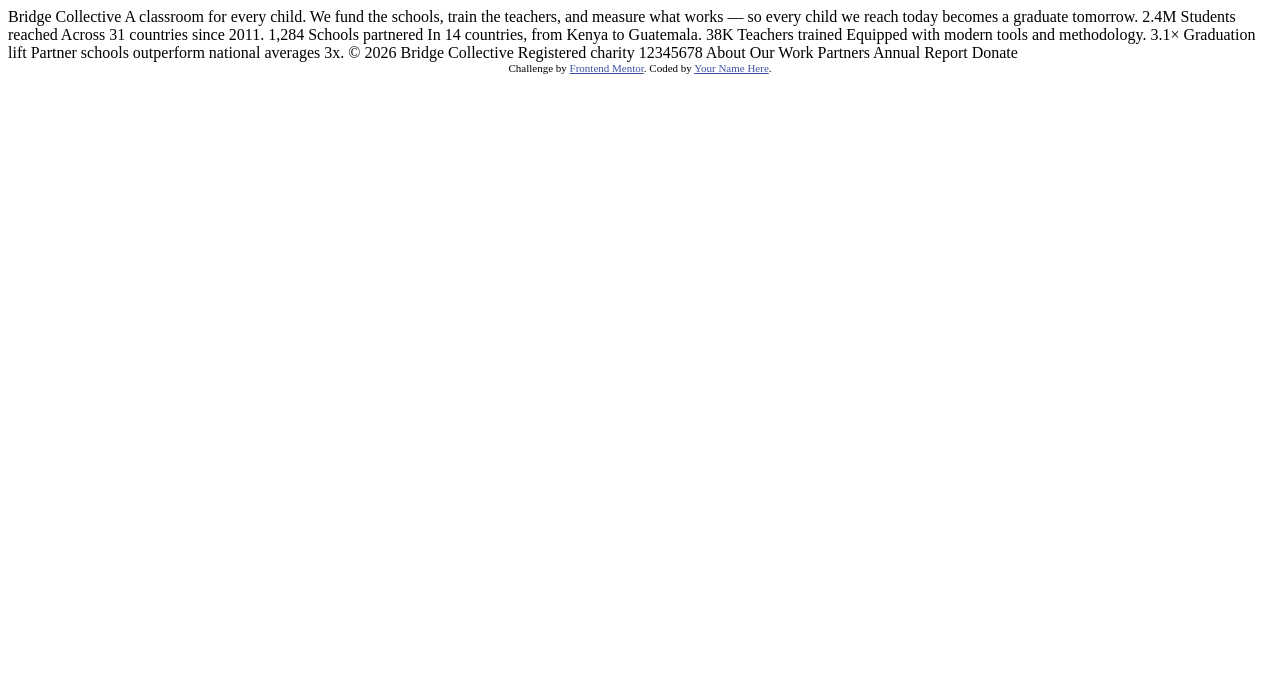
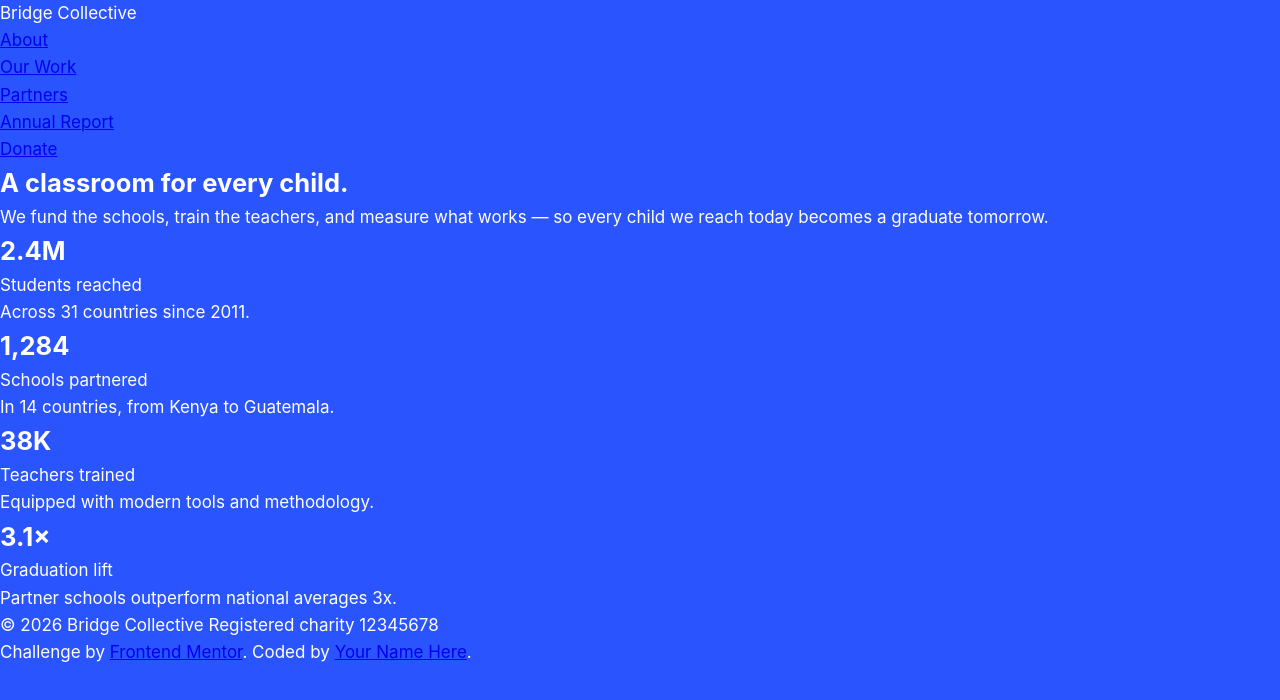
Before and after one commit to camila-da-paixao-mendes/grid-landing-page, a plain HTML site: page index.html in a window 1280 px wide. Drawn offline with Linux system fonts and the light colour scheme.

Commit message:
Adds HTML structure

```diff
--- a/index.html
+++ b/index.html
@@ -1,60 +1,69 @@
 <!DOCTYPE html>
 <html lang="en">
+
 <head>
   <meta charset="UTF-8">
-  <meta name="viewport" content="width=device-width, initial-scale=1.0"> <!-- displays site properly based on user's device -->
+  <meta name="viewport" content="width=device-width, initial-scale=1.0">
+  <!-- displays site properly based on user's device -->
 
   <link rel="icon" type="image/png" sizes="32x32" href="./assets/images/favicon-32x32.png">
+  <link rel="stylesheet" href="style.css">
 
   <title>Frontend Mentor | Grid landing page</title>
+</head>
 
-  <!-- Feel free to remove these styles or customise in your own stylesheet 👍 -->
-  <style>
-    .attribution { font-size: 11px; text-align: center; }
-    .attribution a { color: hsl(228, 45%, 44%); }
-  </style>
-</head>
 <body>
+  <header>
+    <nav>
+      <div class="nav-logo">Bridge Collective</div>
+      <ul class="nav-menu">
+        <li><a href="#about">About</a></li>
+        <li><a href="#work">Our Work</a></li>
+        <li><a href="#partners">Partners</a></li>
+        <li><a href="#report">Annual Report</a></li>
+        <li><a href="#donate">Donate</a></li>
+      </ul>
+    </nav>
+  </header>
+  <section class="hero">
+    <h1>A classroom for every child.</h1>
+    <p>We fund the schools, train the teachers, and measure what works — so every child we reach today becomes a graduate
+    tomorrow.</p>
 
-  <!-- Nav -->
-  Bridge Collective
 
-  <!-- Hero -->
-  A classroom for every child.
+    <article class="stats">
+      <h2>2.4M</h2>
+       <p class="stat-title">Students reached</p>
+       <p class="stat-desc">Across 31 countries since 2011.</p>
+    </article>
+    <article class="stats">
+      <h2>1,284</h2>
+      <p class="stat-title">Schools partnered</p>
+      <p class="stat-desc">In 14 countries, from Kenya to Guatemala.</p>
+    </article>
+    <article class="stats">
+      <h2>38K</h2>
+      <p class="stat-title">Teachers trained</p>
+      <p class="stat-desc">Equipped with modern tools and methodology.</p>
+    </article>
+    <article class="stats">
+      <h2>3.1×</h2>
+      <p class="stat-title">Graduation lift</p>
+      <p class="stat-desc">Partner schools outperform national averages 3x.</p>
+    </article>
 
-  We fund the schools, train the teachers, and measure what works — so every child we reach today becomes a graduate tomorrow.
+  </section>
 
-  <!-- Stats -->
-  2.4M
-  Students reached
-  Across 31 countries since 2011.
+  <footer>
+    © 2026 Bridge Collective
+    Registered charity 12345678
+  </footer>
 
-  1,284
-  Schools partnered
-  In 14 countries, from Kenya to Guatemala.
-
-  38K
-  Teachers trained
-  Equipped with modern tools and methodology.
-
-  3.1×
-  Graduation lift
-  Partner schools outperform national averages 3x.
-
-  <!-- Footer -->
-  © 2026 Bridge Collective
-  Registered charity 12345678
-
-  <!-- Menu panel — hidden until the hamburger is activated -->
-  About
-  Our Work
-  Partners
-  Annual Report
-  Donate
 
   <div class="attribution">
     Challenge by <a href="https://www.frontendmentor.io?ref=challenge">Frontend Mentor</a>.
     Coded by <a href="#">Your Name Here</a>.
   </div>
 </body>
+
 </html>
```
